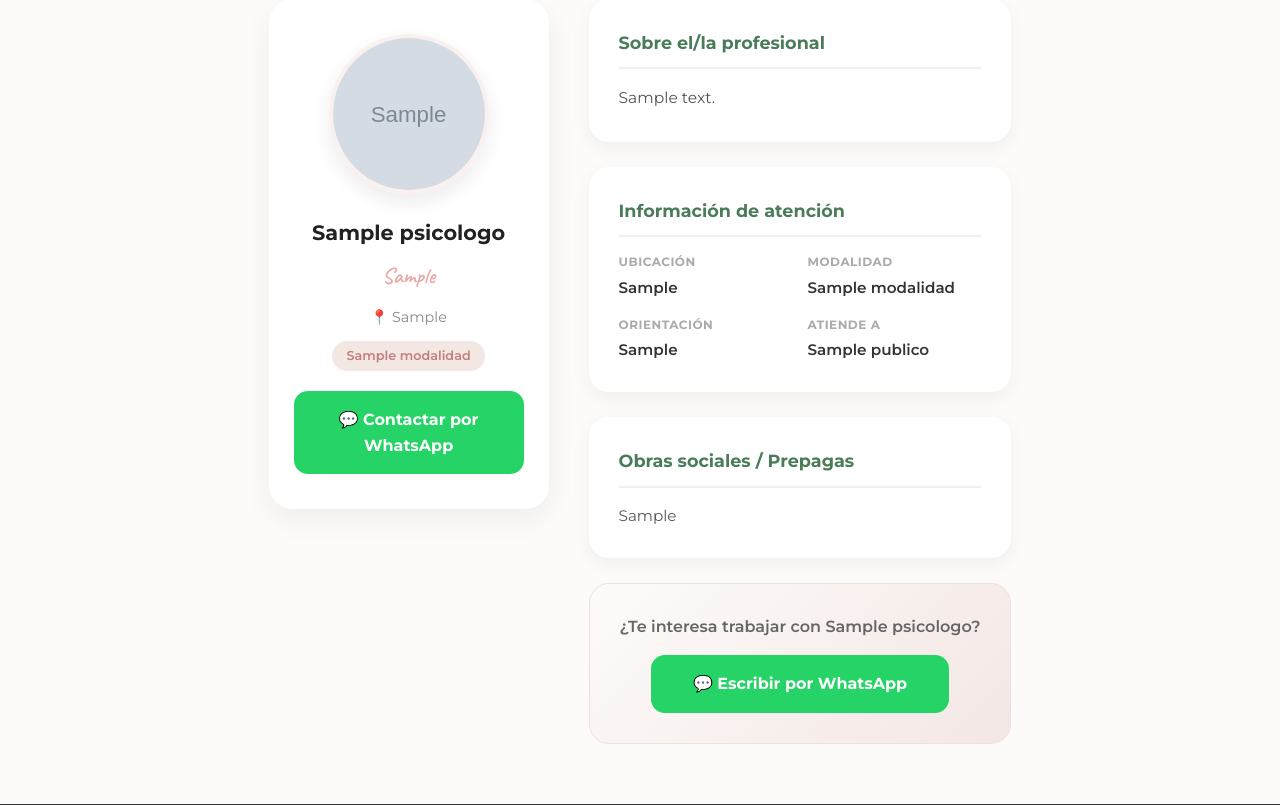
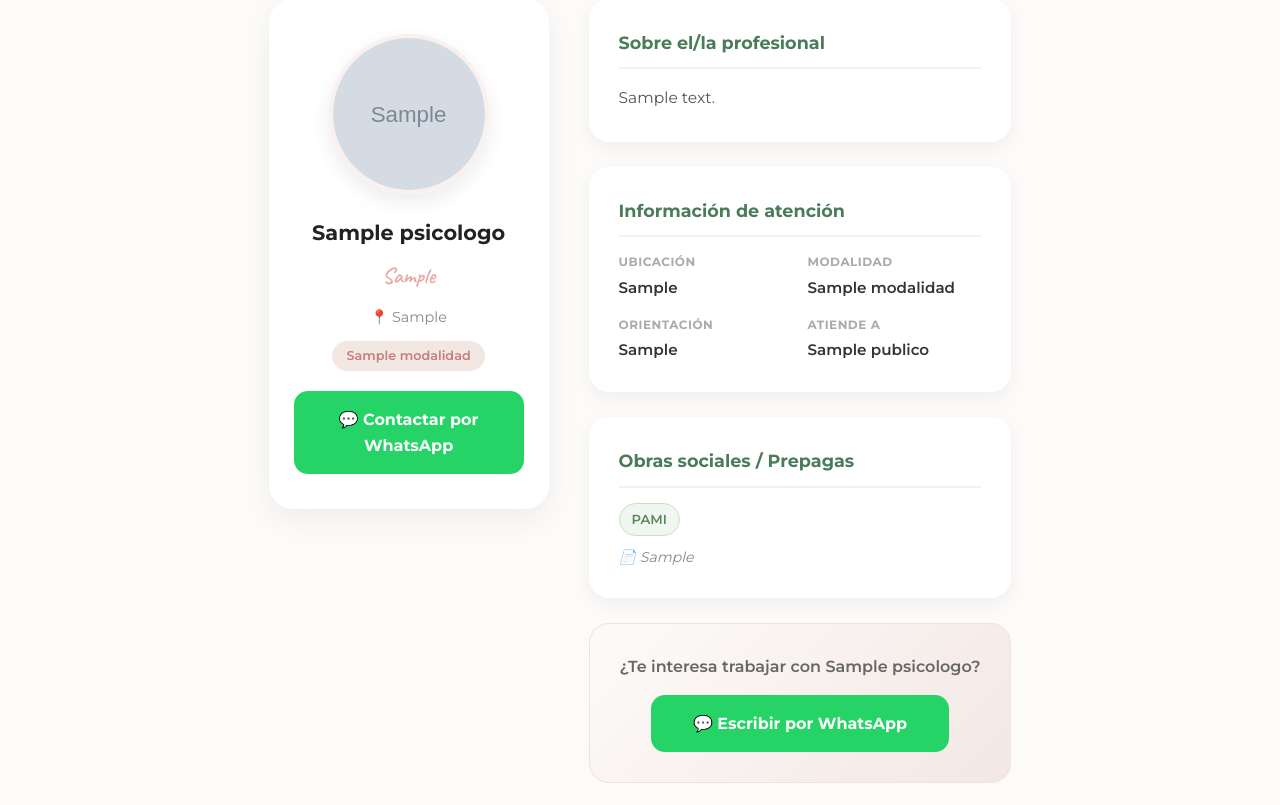
Before and after one commit to LeandroFrattini/Atencionpsi-web, a Django app: a page that uses profesionales/templates/perfil.html in a window 1280 px wide. Shown: the part 159-964 px from the top of the page. Run offline with Django 5.2, Linux system fonts and the light colour scheme; data comes from the database, SQL or seed files in the repository; tables that the repository leaves empty hold one stand-in row (values such as "Sample post"); grey boxes marked "Sample" are stand-in pictures.

Commit message:
feat: modelo ObraSocial con lista inicial AR + nota de facturación
- ObraSocial como M2M con 13 opciones comunes (PAMI, OSDE, Swiss Medical, etc.)
- Campo nota_facturacion para texto libre (ej: 'Hace facturas para reintegro')
- Admin organizado en fieldsets con filter_horizontal para OS
- Perfil muestra OS como tags verdes + nota en itálica
- Modal del buscador también muestra OS y nota

```diff
--- a/profesionales/models.py
+++ b/profesionales/models.py
@@ -29,6 +29,18 @@ class Ciudad(models.Model):
     def __str__(self):
         return self.nombre
 
+
+class ObraSocial(models.Model):
+    nombre = models.CharField(max_length=100, unique=True)
+
+    class Meta:
+        verbose_name = "Obra Social / Prepaga"
+        verbose_name_plural = "Obras Sociales / Prepagas"
+        ordering = ['nombre']
+
+    def __str__(self):
+        return self.nombre
+
 class Psicologo(models.Model):
     nombre = models.CharField(max_length=100)
     slug = models.SlugField(max_length=150, unique=True, blank=True, null=True)
@@ -41,7 +53,8 @@ class Psicologo(models.Model):
     destacado = models.BooleanField(default=False)
     orientacion = models.CharField(max_length=100, blank=True)
     descripcion = models.TextField(blank=True)
-    obras_sociales = models.TextField(blank=True)
+    obras_sociales = models.ManyToManyField('ObraSocial', blank=True, verbose_name='Obras Sociales / Prepagas')
+    nota_facturacion = models.CharField(max_length=200, blank=True, verbose_name='Nota de facturación', help_text='Ej: Hace facturas para reintegro')
 
     def whatsapp_limpio(self):
         """Retorna el número de WhatsApp en formato internacional sin símbolos."""
--- a/profesionales/templates/perfil.html
+++ b/profesionales/templates/perfil.html
@@ -109,7 +109,19 @@
 
             <div class="perfil-seccion">
                 <h2 class="perfil-seccion-titulo">Obras sociales / Prepagas</h2>
-                <p class="perfil-obras">{{ p.obras_sociales|default:"Particular / Consultar reintegros" }}</p>
+                {% if p.obras_sociales.all %}
+                    <div class="perfil-os-tags">
+                        {% for os in p.obras_sociales.all %}
+                            <span class="os-tag">{{ os.nombre }}</span>
+                        {% endfor %}
+                    </div>
+                {% endif %}
+                {% if p.nota_facturacion %}
+                    <p class="perfil-nota-facturacion">📄 {{ p.nota_facturacion }}</p>
+                {% endif %}
+                {% if not p.obras_sociales.all and not p.nota_facturacion %}
+                    <p class="perfil-obras">Consultar directamente con el profesional</p>
+                {% endif %}
             </div>
 
             <!-- CTA FINAL -->
--- a/static/style.css
+++ b/static/style.css
@@ -1830,3 +1830,28 @@ main.buscador-main {
         grid-template-columns: 1fr;
     }
 }
+
+/* ── OBRAS SOCIALES TAGS ── */
+.perfil-os-tags {
+    display: flex;
+    flex-wrap: wrap;
+    gap: 8px;
+    margin-bottom: 10px;
+}
+
+.os-tag {
+    background: #f0f7f0;
+    color: #5a8a5a;
+    border: 1px solid #c8e0c8;
+    padding: 5px 12px;
+    border-radius: 20px;
+    font-size: 0.82rem;
+    font-weight: 600;
+}
+
+.perfil-nota-facturacion {
+    color: #888;
+    font-size: 0.88rem;
+    margin-top: 8px;
+    font-style: italic;
+}
```
Also changed, not shown: profesionales/admin.py (+23 -3 lines), profesionales/templates/buscador.html (+14 -1 lines), profesionales/migrations/0017_obrasocial.py (added).
